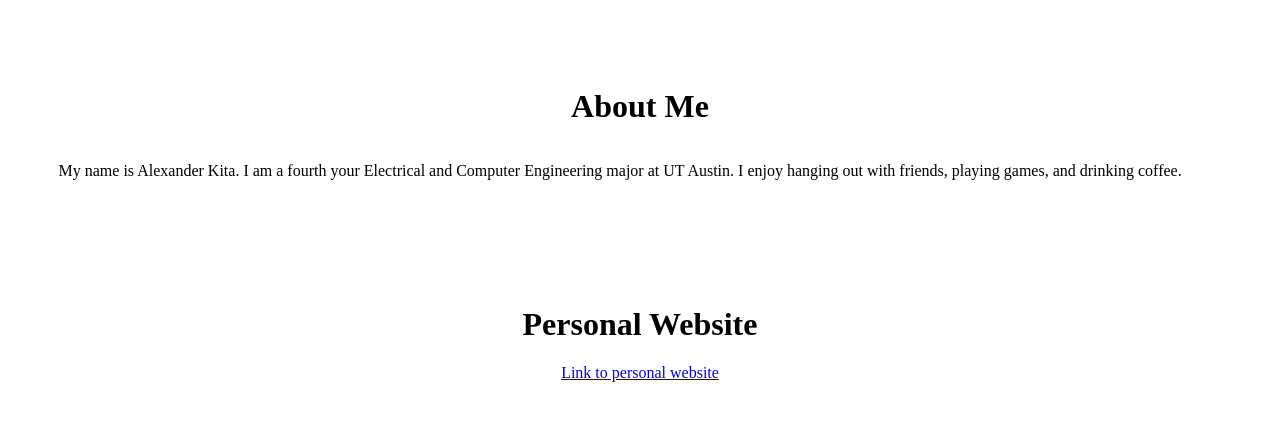
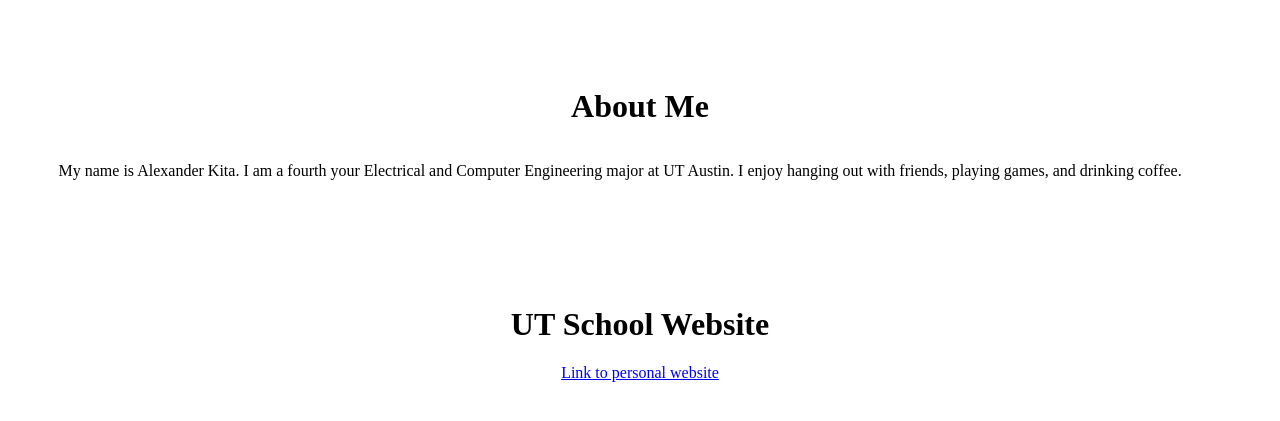
Before and after one commit to Axkita01/461LHomework5Part1, a plain HTML site: page index.html in a window 1280 px wide. Shown: the part 333-754 px from the top of the page. Drawn offline with Linux system fonts and the light colour scheme.

Commit message:
website change

```diff
--- a/index.html
+++ b/index.html
@@ -27,9 +27,9 @@
 
         <div class = "container">
             <h1 class  = "page-header">
-                Personal Website
+                UT School Website
             </h1>
-            <a id = "web-link" href = "http://www.afkcoding.com">Link to personal website</a>
+            <a id = "web-link" href = "https://www.utexas.edu/">Link to personal website</a>
         </div>
     </body>
 </html>
```
